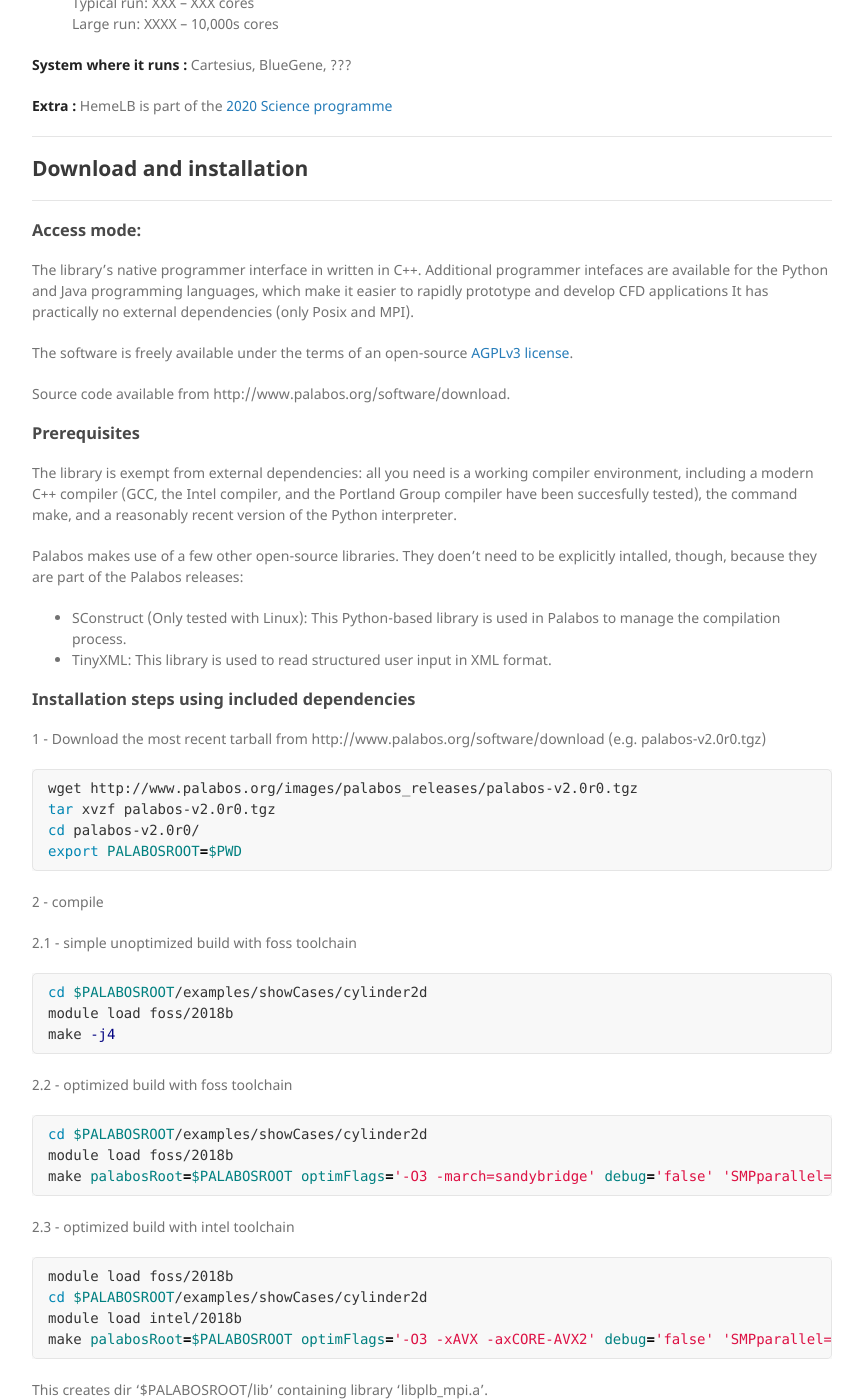
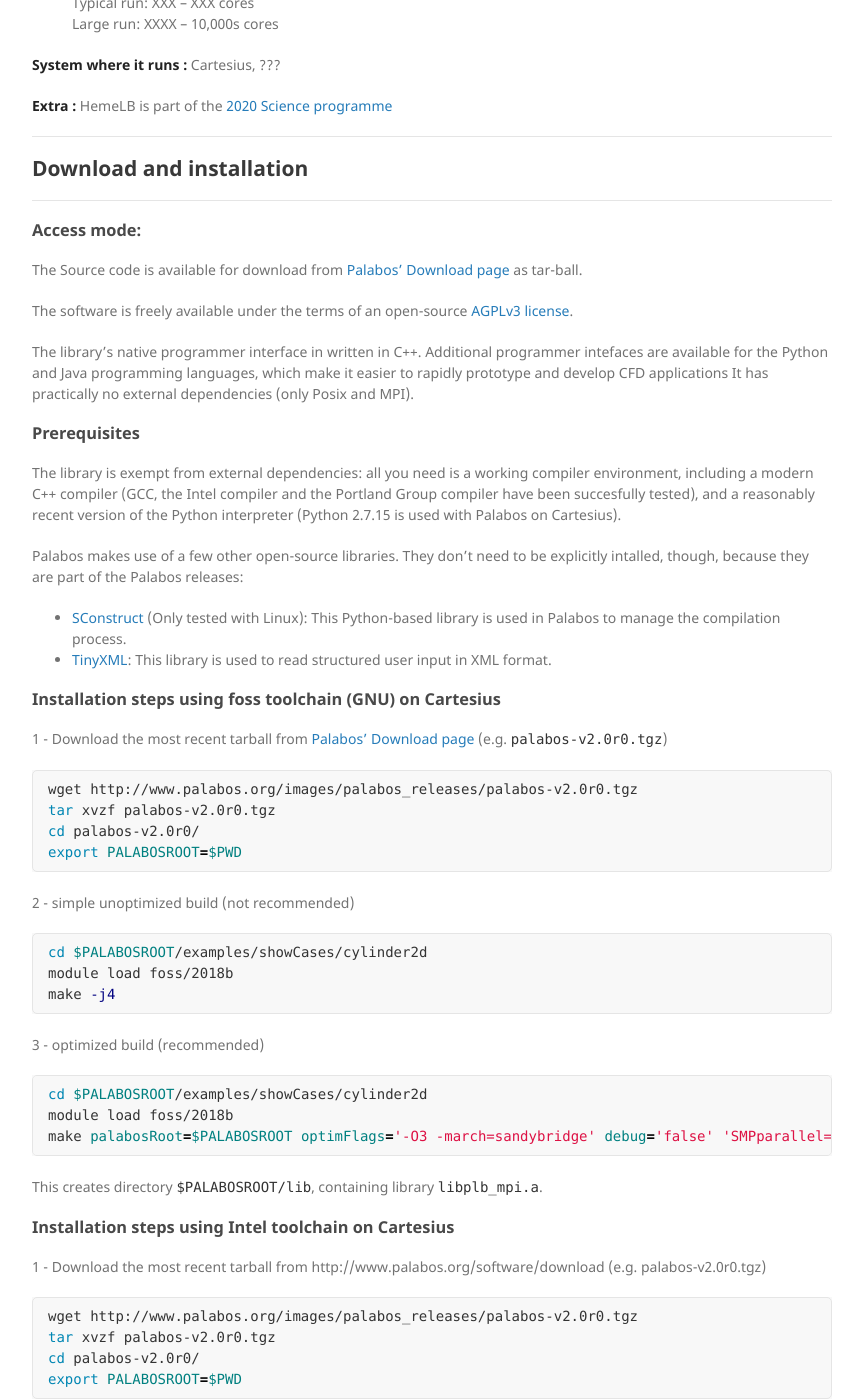
Before and after one commit to compbiomedeu/compbiomedeu.github.io, a Jekyll site: the page built from applications/Palabos/Palabos.md, in a window 1280 px wide and 1400 px high, scrolled down 584 px. Shown: the whole window, without its empty margins (178-1041 px from the left). Built offline with Jekyll 4.4.1, drawn with Linux system fonts in a browser that asks for light colours; our own code applies the rules of GitHub Pages for plain Markdown files; some of the changed text lies outside the part shown.

Commit message:
improving Palabos' page

````diff
--- a/applications/Palabos/Palabos.md
+++ b/applications/Palabos/Palabos.md
@@ -17,13 +17,13 @@ The Palabos library is a framework for general-purpose computational fluid dynam
 
 **Target users :** Scientists and engineers with a solid background in computational fluid dynamics, and potentially some knowledge in LB modeling
 
-**Type of parallelism :** MPI, ???
+**Type of parallelism :** MPI, shared memory (OpenMP ?) ?, hybrid MPI+OpenMP ?
 
 **Scalability :**
 : Typical run: XXX – XXX cores
 : Large run: XXXX – 10,000s cores
 
-**System where it runs :** Cartesius, BlueGene, ???
+**System where it runs :** Cartesius, ???
 
 **Extra :** HemeLB is part of the [2020 Science programme](http://www.2020science.net/software/hemelb.html)
 
@@ -33,24 +33,50 @@ The Palabos library is a framework for general-purpose computational fluid dynam
 
 ### Access mode:
 
+The Source code is available for download from [Palabos' Download page](http://www.palabos.org/software/download) as tar-ball.
+
+The software is freely available under the terms of an open-source [AGPLv3 license](https://www.gnu.org/licenses/agpl-3.0.html).
+
 The library’s native programmer interface in written in C++.
 Additional programmer intefaces are available for the Python and Java programming languages, which make it easier to rapidly prototype and develop CFD applications
 It has practically no external dependencies (only Posix and MPI).
 
-The software is freely available under the terms of an open-source [AGPLv3 license](https://www.gnu.org/licenses/agpl-3.0.html).
-
-
-Source code available from http://www.palabos.org/software/download.
 
 ### Prerequisites
 
-The library is exempt from external dependencies: all you need is a working compiler environment, including a modern C++ compiler (GCC, the Intel compiler, and the Portland Group compiler have been succesfully tested), the command make, and a reasonably recent version of the Python interpreter.
+The library is exempt from external dependencies: all you need is a working compiler environment, including a modern C++ compiler (GCC, the Intel compiler and the Portland Group compiler have been succesfully tested), and a reasonably recent version of the Python interpreter (Python 2.7.15 is used with Palabos on Cartesius).
 
-Palabos makes use of a few other open-source libraries. They doen’t need to be explicitly intalled, though, because they are part of the Palabos releases:
-- SConstruct (Only tested with Linux): This Python-based library is used in Palabos to manage the compilation process.
-- TinyXML: This library is used to read structured user input in XML format.
+Palabos makes use of a few other open-source libraries. They don’t need to be explicitly intalled, though, because they are part of the Palabos releases:
+- [SConstruct](https://scons.org/) (Only tested with Linux): This Python-based library is used in Palabos to manage the compilation process.
+- [TinyXML](https://sourceforge.net/projects/tinyxml/): This library is used to read structured user input in XML format.
 
-### Installation steps using included dependencies
+### Installation steps using foss toolchain (GNU) on Cartesius
+
+1 - Download the most recent tarball from [Palabos' Download page](http://www.palabos.org/software/download) (e.g. `palabos-v2.0r0.tgz`)
+```bash
+wget http://www.palabos.org/images/palabos_releases/palabos-v2.0r0.tgz
+tar xvzf palabos-v2.0r0.tgz
+cd palabos-v2.0r0/
+export PALABOSROOT=$PWD
+```
+
+2 - simple unoptimized build (not recommended)
+```bash
+cd $PALABOSROOT/examples/showCases/cylinder2d
+module load foss/2018b
+make -j4
+```
+
+3 - optimized build (recommended)
+```bash
+cd $PALABOSROOT/examples/showCases/cylinder2d
+module load foss/2018b
+make palabosRoot=$PALABOSROOT optimFlags='-O3 -march=sandybridge' debug='false' 'SMPparallel=true' 'serialCXX=g++' 'parallelCXX=mpic++' -j4
+```
+
+This creates directory `$PALABOSROOT/lib`, containing library `libplb_mpi.a`.
+
+### Installation steps using Intel toolchain on Cartesius
 
 1 - Download the most recent tarball from http://www.palabos.org/software/download (e.g. palabos-v2.0r0.tgz)
 ```bash
@@ -60,25 +86,15 @@ cd palabos-v2.0r0/
 export PALABOSROOT=$PWD
 ```
 
-2 - compile
-
-2.1 - simple unoptimized build with foss toolchain
+2 - simple unoptimized build (not recommended)
 ```bash
 cd $PALABOSROOT/examples/showCases/cylinder2d
-module load foss/2018b
+module load intel/2018b
 make -j4
 ```
 
-2.2 - optimized build with foss toolchain
+3 - optimized build with intel toolchain
 ```bash
-cd $PALABOSROOT/examples/showCases/cylinder2d
-module load foss/2018b
-make palabosRoot=$PALABOSROOT optimFlags='-O3 -march=sandybridge' debug='false' 'SMPparallel=true' 'serialCXX=g++' 'parallelCXX=mpic++' -j4
-```
-
-2.3 - optimized build with intel toolchain
-```bash
-module load foss/2018b
 cd $PALABOSROOT/examples/showCases/cylinder2d
 module load intel/2018b
 make palabosRoot=$PALABOSROOT optimFlags='-O3 -xAVX -axCORE-AVX2' debug='false' 'SMPparallel=true' 'serialCXX=icpc' 'parallelCXX=mpiicpc' -j4
@@ -87,11 +103,13 @@ make palabosRoot=$PALABOSROOT optimFlags='-O3 -xAVX -axCORE-AVX2' debug='false'
 This creates dir '$PALABOSROOT/lib' containing library 'libplb_mpi.a'.
 
 ---
-## Running Palabos
+## Running Palabos on Cartesius
 ---
 
+### Simple use case: cavity2d
+
 1 - Compilation of the 'cavity2d' example
-There is no need to recompile the whole lib
+There is no need to recompile the whole library.
 
 1.1 - With foss toolchain
 ```bash
@@ -107,19 +125,28 @@ cd $PALABOSROOT/examples/showCases/cavity2d
 mpiicpc -Wall -Wnon-virtual-dtor -Wno-deprecated-declarations -O3 -xAVX -axCORE-AVX2 -DPLB_MPI_PARALLEL -DPLB_SMP_PARALLEL -DPLB_USE_POSIX -I$PALABOSROOT/src -I$PALABOSROOT/externalLibraries -o cavity2d cavity2d.cpp -L$PALABOSROOT/lib/ -lplb_mpi
 ```
 
-2 - Running the 'cavity2d' example
+2 - Running the 'cavity2d' example interactively on (not recommended)
 ```bash
 srun -n 24 ./cavity2d
 ```
 
-### Input Preparation
+3 - Running the 'cavity2d' example in a batch job (recommended)
+Example of a working job script to be submitted with the `sbatch` command.
+```bash
+#SBATCH ..........
+srun -n 24 ./cavity2d
+```
 
-#### Use case: XXXX
-look at the examples (http://www.palabos.org/documentation/userguide/appendix-samples.html#appendix-example-programs)
+For more information about the examples included in the tar-ball please refer to http://www.palabos.org/documentation/userguide/appendix-samples.html#appendix-example-programs.
 
-#### Input files
 
-### Runtime Information
+### Benchmark and scalability of Palabos
+
+
+
+### Guidelines for efficient parallel programs using Palabos
+
+Refer to http://www.palabos.org/documentation/userguide/parallelism.html#parallel-programming-approach.
 
 
 ---
````
